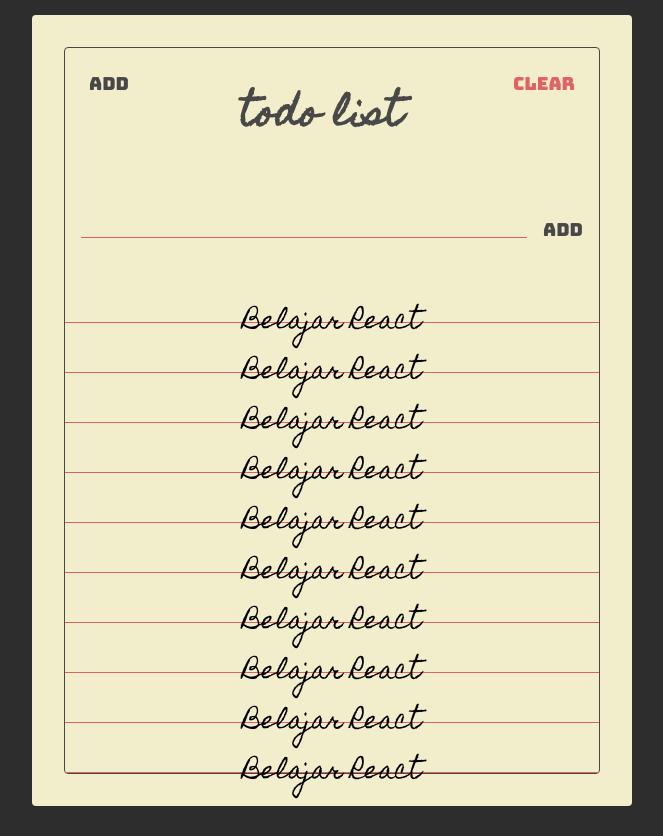
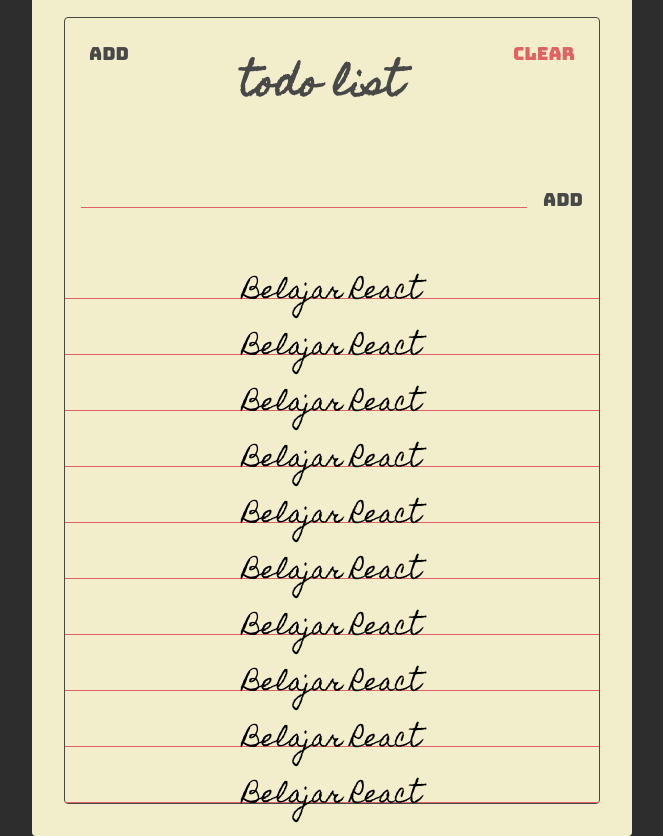
Before and after one commit to ariarizky/react-todolist-v2, a React (Create React App) app: page / in a window 1280 px wide. Shown: the whole page, without its empty margins (308-971 px from the left). Built offline with nearby package versions, Linux system fonts and the light colour scheme.

Commit message:
update css

```diff
--- a/src/styles.css
+++ b/src/styles.css
@@ -127,7 +127,7 @@ body. html {
   flex: 1 0 auto;
   text-align: center;
 
-  max-height: 36px;
+  min-height: 40px;
   margin: 16px 0 0;
   font-family: "Homemade Apple", sans-serif;
   font-size: 24px;
```
